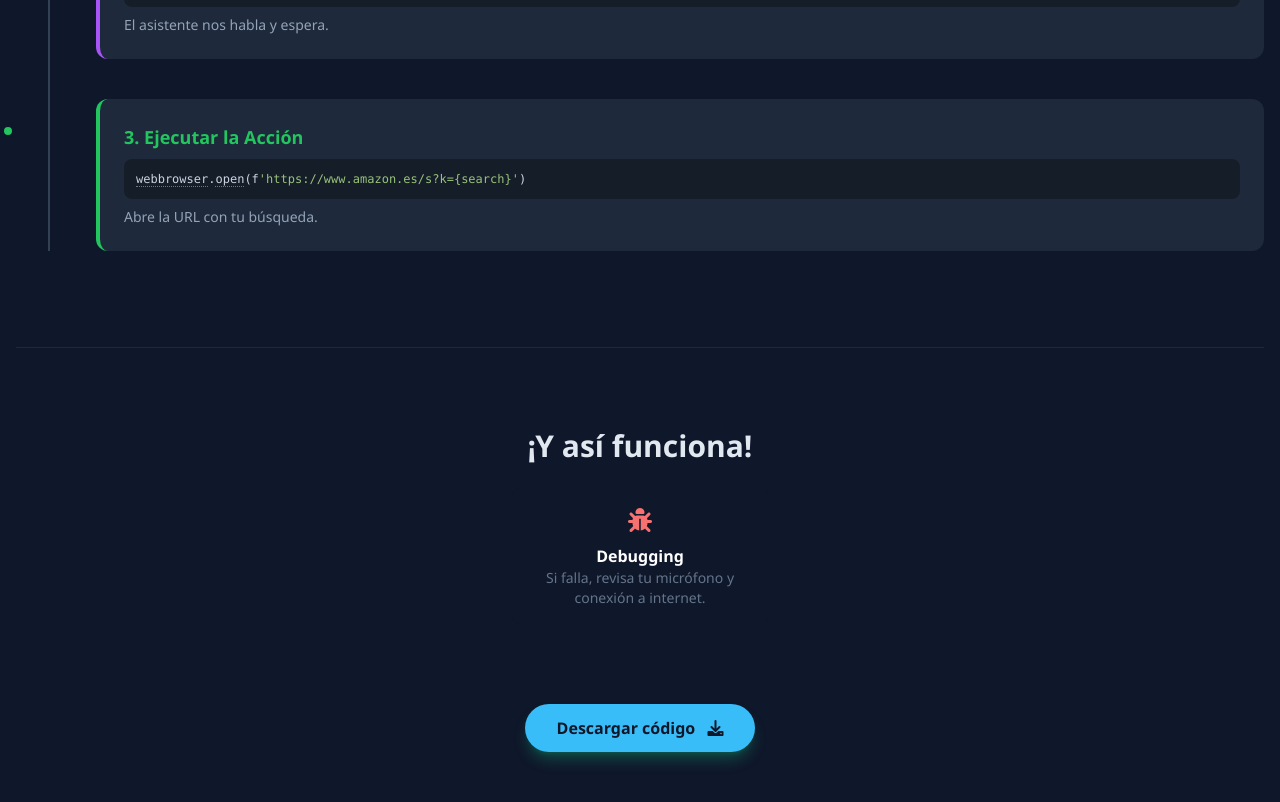
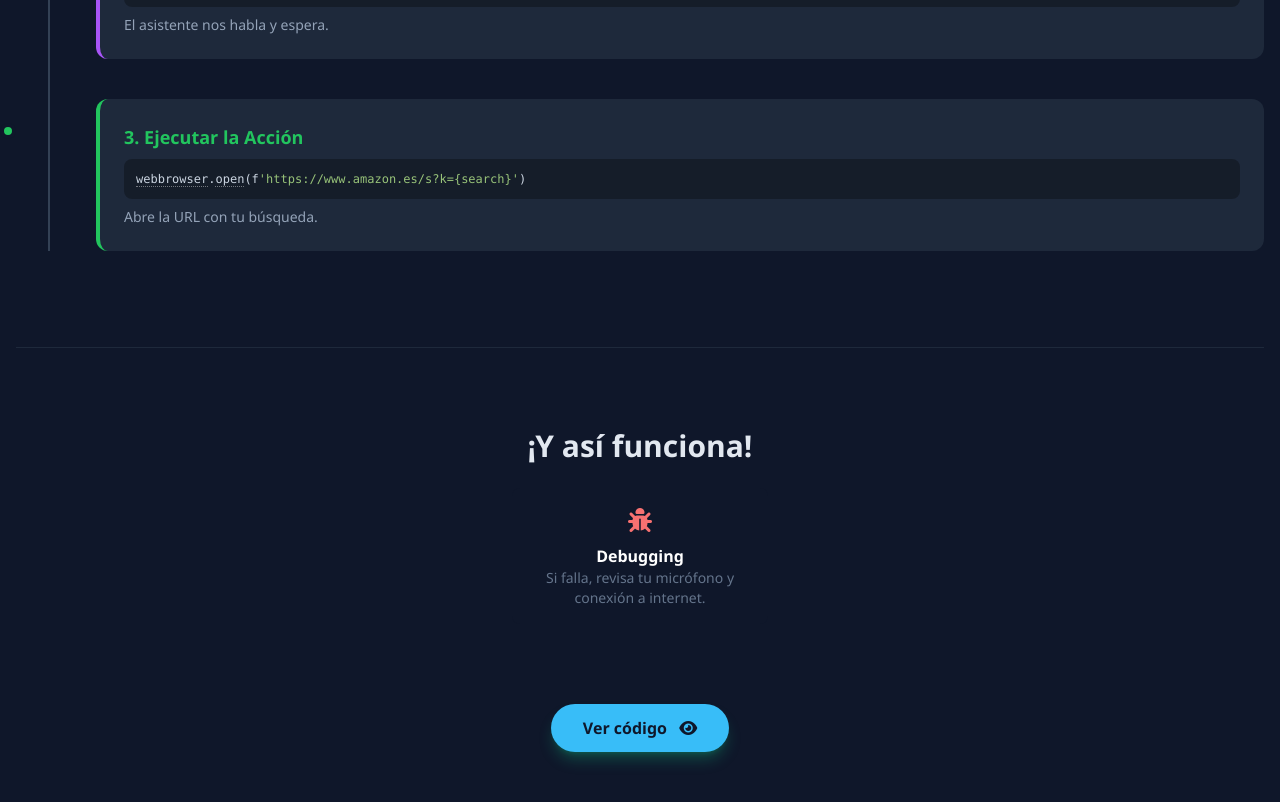
Before and after one commit to KQueen-dot/MSC, a plain HTML site: page sp.html in a window 1280 px wide. Shown: the part 2634-3436 px from the top of the page. Drawn offline with nearby package versions, Linux system fonts and the light colour scheme.

Commit message:
Update sp.html

```diff
--- a/sp.html
+++ b/sp.html
@@ -324,8 +324,8 @@
                     <p class="text-slate-500 text-sm">Si falla, revisa tu micrófono y conexión a internet.</p>
                 </div>
             </div>
-            <a href="/sp.py" class="mt-10 inline-block px-8 py-3 rounded-full bg-accent text-dark font-bold hover:bg-white hover:text-accent transition-all duration-300 shadow-lg shadow-emerald-500/30">
-                Descargar código <i class="fa-solid fa-download ml-2"></i>
+            <a href="https://raw.githubusercontent.com/KQueen-dot/MSC/main/sp.py" class="mt-10 inline-block px-8 py-3 rounded-full bg-accent text-dark font-bold hover:bg-white hover:text-accent transition-all duration-300 shadow-lg shadow-emerald-500/30">
+                Ver código <i class="fa-solid fa-eye ml-2"></i>
             </a>
         </footer>
 
```
